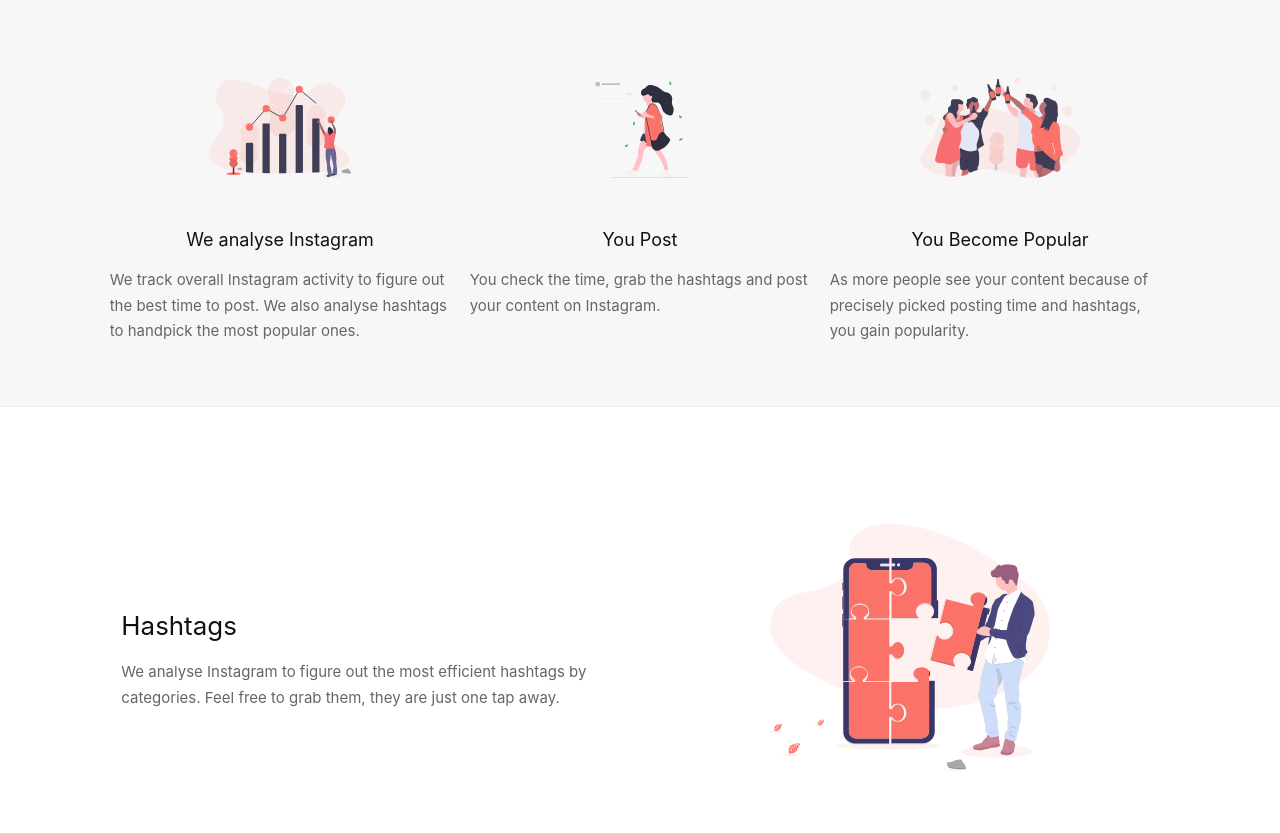
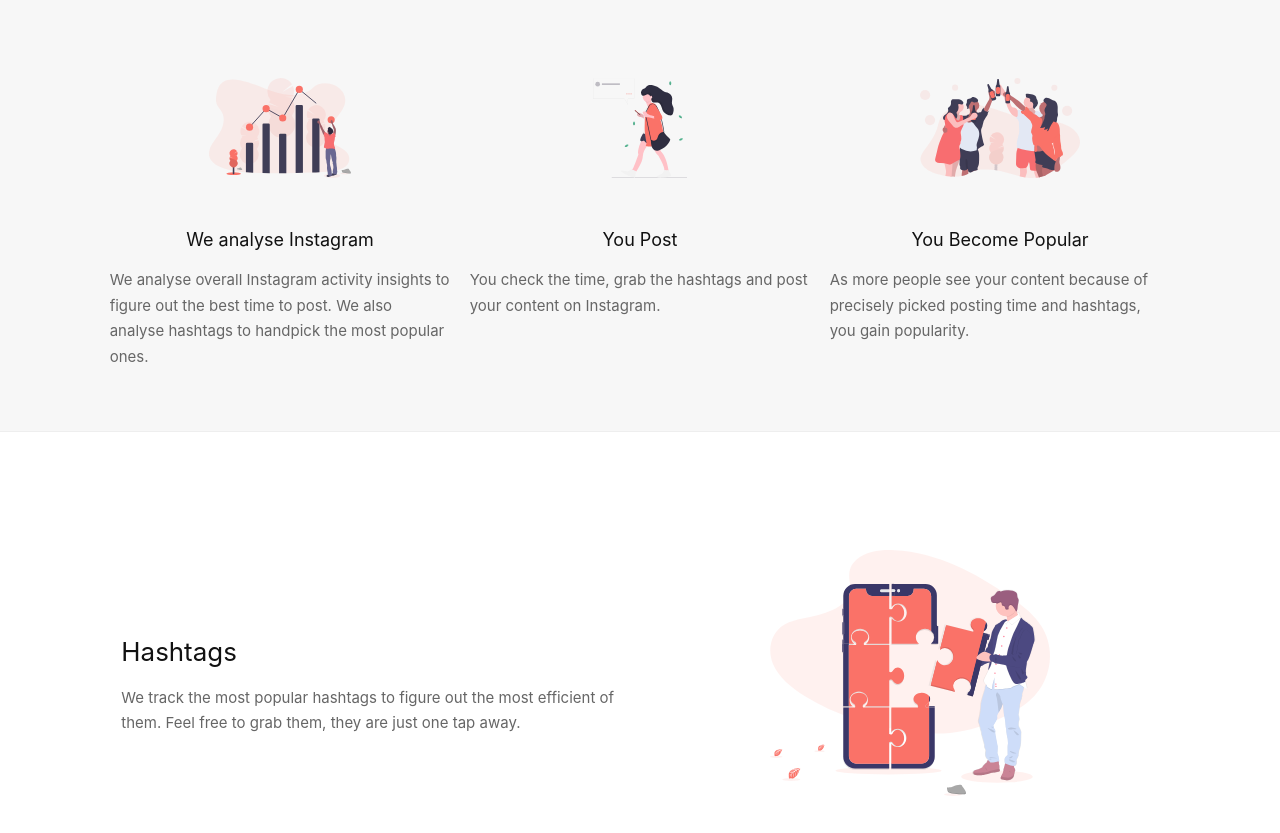
Before and after one commit to rhittm/rhittm.github.io, a plain HTML site: page index.html in a window 1280 px wide. Shown: the part 901-1734 px from the top of the page. Drawn offline with nearby package versions, Linux system fonts and the light colour scheme.

Commit message:
text updated

```diff
--- a/index.html
+++ b/index.html
@@ -35,7 +35,7 @@
 				<div class="hero__content">
 					<div class="hero__content__inner" id='navConverter'>
 						<h1 class="hero__title">Popularity As a Service</h1>
-						<p class="hero__text">Rhittm analyses Instagram and suggests you when to post to get the most out of it. It also suggests the most popular hashtags to give your creativity a jump-start.</p>
+						<p class="hero__text">Rhittm analyses Instagram activity insights and suggests you when to post to get the most out of it. It also suggests the most popular hashtags to give your creativity a jump-start.</p>
 						<a href="https://rhittm.netlify.com" class="button button__accent">Get App</a>
 					</div>
 				</div>
@@ -55,7 +55,7 @@
 						<img src="./images/collecting.svg" class="step__image">
 					</div>
 					<h4>We analyse Instagram</h4>
-					<p class="step__text">We track overall Instagram activity to figure out the best time to post. We also analyse hashtags to handpick the most popular ones.</p>
+					<p class="step__text">We analyse overall Instagram activity insights to figure out the best time to post. We also analyse hashtags to handpick the most popular ones.</p>
 				</div>
 				<div class="step">
 					<div class="step__media">
@@ -83,7 +83,7 @@
 				</div>
 				<div class="expanded__content">
 					<h2 class="expanded__title">Hashtags</h2>
-					<p class="expanded__text">We analyse Instagram to figure out the most efficient hashtags by categories. Feel free to grab them, they are just one tap away.</p>
+					<p class="expanded__text">We track the most popular hashtags to figure out the most efficient of them. Feel free to grab them, they are just one tap away.</p>
 				</div>
 			</div>
 		</div>
```
